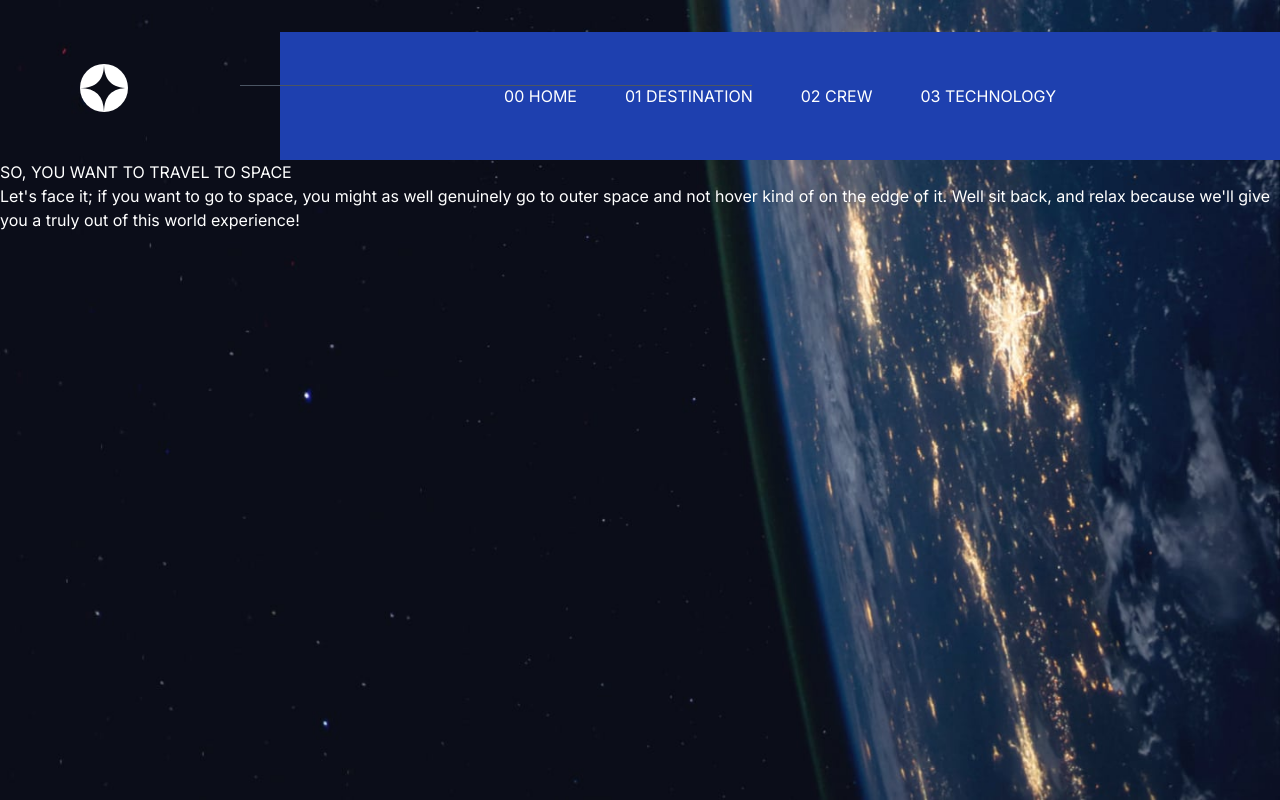
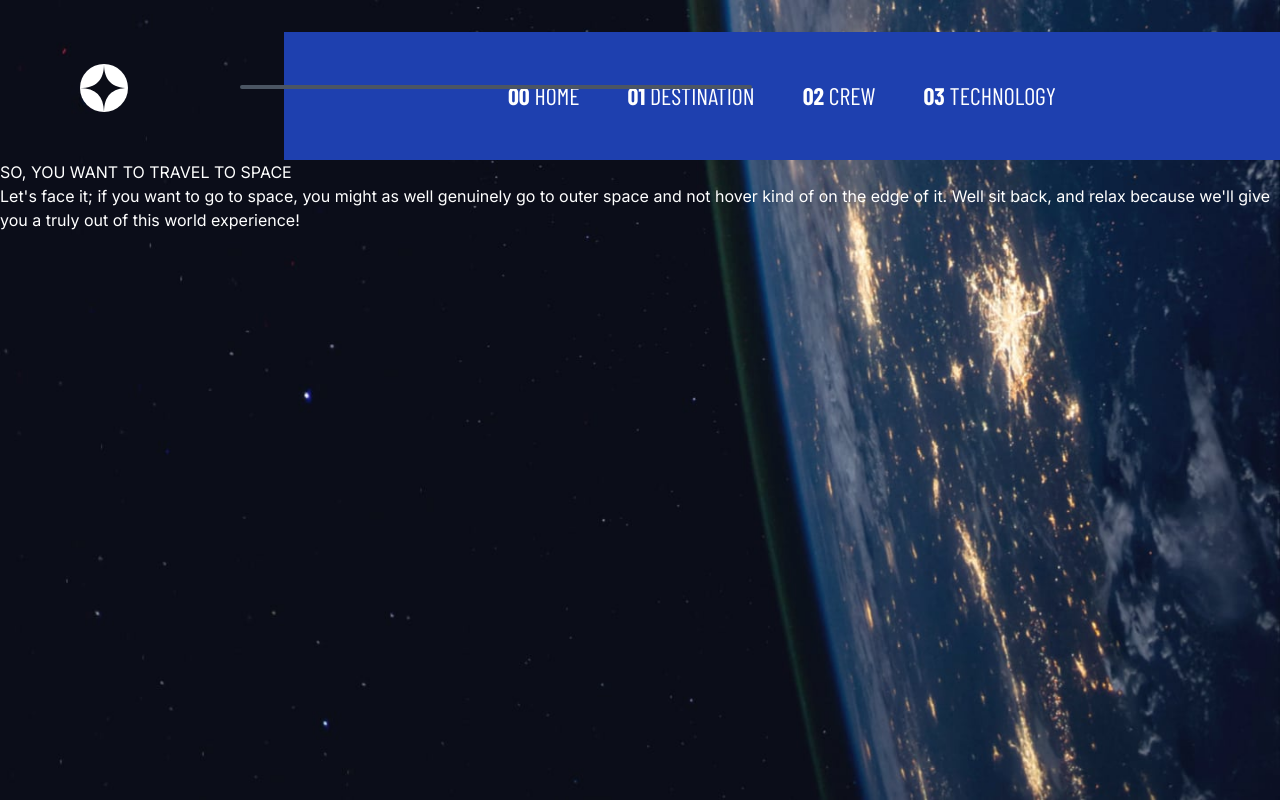
Before and after one commit to Aztarok/spacetourismnextjs, a Next.js app: page / in a window 1280 px wide. Built offline with nearby package versions, Linux system fonts and the light colour scheme.

Commit message:
testing deploy

```diff
--- a/src/app/page.js
+++ b/src/app/page.js
@@ -1,4 +1,5 @@
 import ColoredLine from "@/components/ColoredLine";
+import { barlowbold, barlowreg } from "./fonts";
 
 export default function Home(font) {
 	return (
@@ -19,11 +20,23 @@ export default function Home(font) {
 						/>
 					</div>
 
-					<div className="flex bg-blue-800 mt-[2rem] justify-center aboslute items-center gap-[3rem] px-[14rem]">
-						<span className="py-[2rem]">00 HOME</span>
-						<span>01 DESTINATION</span>
-						<span>02 CREW</span>
-						<span>03 TECHNOLOGY</span>
+					<div className="flex bg-blue-800 mt-[2rem] justify-center aboslute items-center gap-[3rem] px-[14rem] text-[1.5rem]">
+						<span className={`py-[2rem] ${barlowreg.className}`}>
+							<span className={barlowbold.className}>00</span>{" "}
+							HOME
+						</span>
+						<span className={`py-[2rem] ${barlowreg.className}`}>
+							<span className={barlowbold.className}>01</span>{" "}
+							DESTINATION
+						</span>
+						<span className={`py-[2rem] ${barlowreg.className}`}>
+							<span className={barlowbold.className}>02</span>{" "}
+							CREW
+						</span>
+						<span className={`py-[2rem] ${barlowreg.className}`}>
+							<span className={barlowbold.className}>03</span>{" "}
+							TECHNOLOGY
+						</span>
 					</div>
 				</div>
 				<ColoredLine />
--- a/src/components/ColoredLine.jsx
+++ b/src/components/ColoredLine.jsx
@@ -1,6 +1,6 @@
 const ColoredLine = () => {
 	return (
-		<hr className="absolute mt-[5.3rem] ml-[15rem] w-[40%] border-gray-600 h-[.1rem]" />
+		<hr className="absolute mt-[5.3rem] ml-[15rem] w-[40%] border-gray-600 border-2 rounded-full h-[.1rem]" />
 	);
 };
 
```
